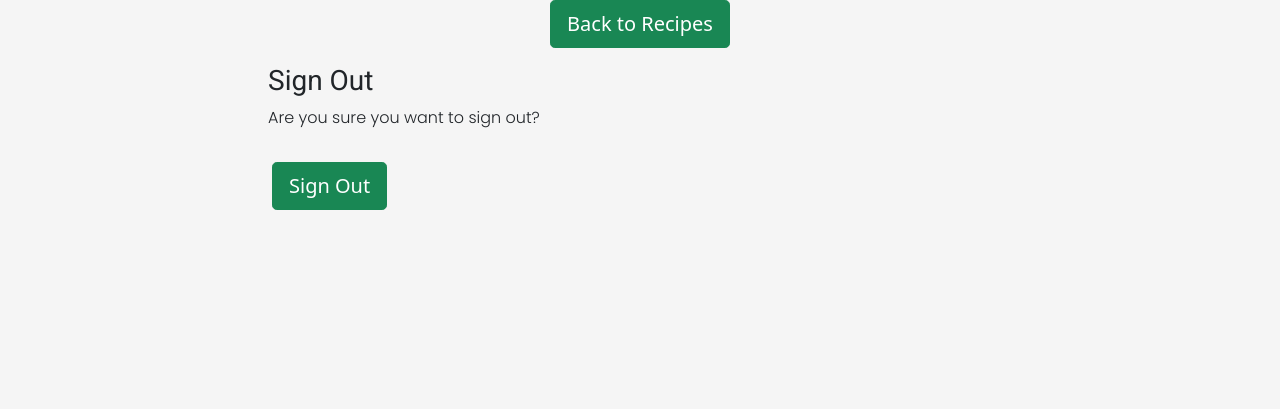
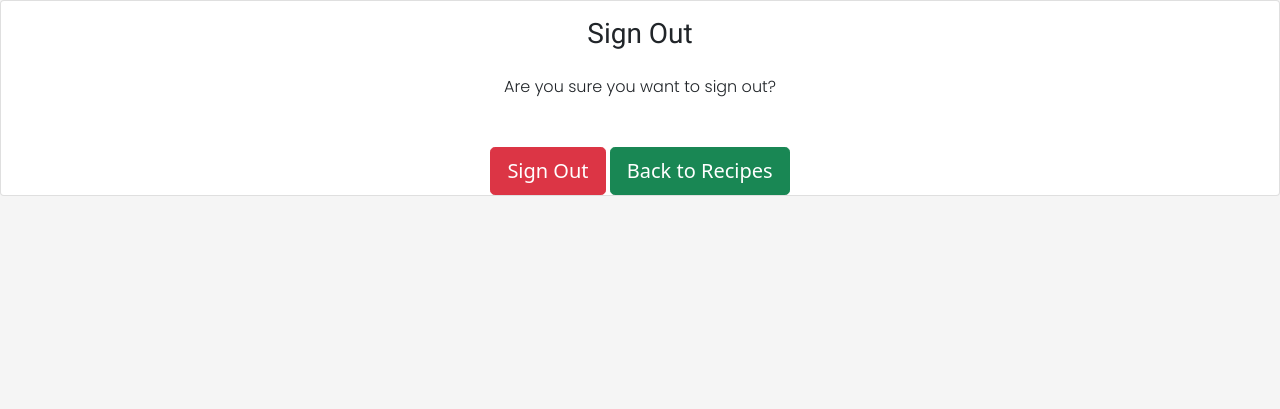
Before and after one commit to siobhanlgorman/favoureats, a Django app: page /accounts/logout/ in a window 1280 px wide. Shown: the part 68-477 px from the top of the page. Run offline with Django 3.2, Linux system fonts and the light colour scheme; the visitor is signed in with stand-in values (Sample User, id 1).

Commit message:
Style messages

```diff
--- a/favoureats/settings.py
+++ b/favoureats/settings.py
@@ -29,7 +29,7 @@ TEMPLATES_DIR = os.path.join(BASE_DIR, 'templates')
 SECRET_KEY = os.environ.get('SECRET_KEY')
 
 # SECURITY WARNING: don't run with debug turned on in production!
-DEBUG = False
+DEBUG = True
 
 X_FRAME_OPTIONS = 'SAMEORIGIN'
 
--- a/templates/account/login.html
+++ b/templates/account/login.html
@@ -11,7 +11,7 @@
     <a href="{% url 'home' %}" class="btn btn-lg btn-success">Go Back</a>
   </div>
   <div class="row">
-    <div class="col-md-8 mt-3 offset-md-2">
+    <div class="col-md-8 mt-3 offset-md-2 msg">
       <h3>{% trans "Sign In" %}</h3>
       <p>{% blocktrans %}Welcome back to Favoureats.
         Please sign in to leave a review or favourite <i class="far fa-star"></i> our recipes - we'd love to hear what
@@ -28,8 +28,9 @@
         <input type="hidden" name="{{ redirect_field_name }}" value="{{ redirect_field_value }}" />
         {% endif %}
         <button class="btn btn-lg btn-success" type="submit">{% trans "Sign In" %}</button>
+
       </form>
-
+      <a href="{% url 'home' %}" class="btn btn-lg btn-success">Go Back</a>
     </div>
 
   </div>
--- a/templates/account/logout.html
+++ b/templates/account/logout.html
@@ -5,28 +5,26 @@
 
 {% block content %}
 
-
-<div class="container">
-  <div class="col text-center">
-    <a href="{% url 'recipes' %}" class="btn btn-lg btn-success">Back to Recipes</a>
-  </div>
-  <div class="col-md-8 mt-3 offset-md-2">
+<main>
+<div class="card">
+  <div class="col text-center card-body">
     <h3>{% trans "Sign Out" %}</h3>
-    <p>{% trans 'Are you sure you want to sign out?' %}</p>
+    <p class="card-body">{% trans 'Are you sure you want to sign out?' %}</p>
   </div>
 
 <div class="row">
-  <div class="col-md-8 mt-3 offset-md-2">
-    <div class="col text-center">
-    </div>
+  <div class="col text-center">
+
     <form method="post" action="{% url 'account_logout' %}">
       {% csrf_token %}
       {% if redirect_field_value %}
       <input type="hidden" name="{{ redirect_field_name }}" value="{{ redirect_field_value }}" />
       {% endif %}
-      <button class="btn btn-lg btn-success" type="submit">{% trans 'Sign Out' %}</button>
+      <button class="btn btn-lg btn-danger" type="submit">{% trans 'Sign Out' %}</button>
+      <a href="{% url 'recipes' %}" class="btn btn-lg btn-success">Back to Recipes</a>
     </form>
   </div>
 </div>
 </div>
+</main>
 {% endblock %}
--- a/templates/account/signup.html
+++ b/templates/account/signup.html
@@ -22,7 +22,7 @@
         {% if redirect_field_value %}
         <input type="hidden" name="{{ redirect_field_name }}" value="{{ redirect_field_value }}" />
         {% endif %}
-        <button type="submit" class="btn btn-lg btn-success">{% trans "Sign Up" %} &raquo;</button>
+        <button type="submit" class="btn btn-lg btn-success">{% trans "Sign Up" %}</button>
       </form>
     </div>
   </div>
```
Also changed, not shown: static/css/style.css (+9 -0 lines), templates/recipe/recipe_confirm_delete.html (+6 -7 lines).
